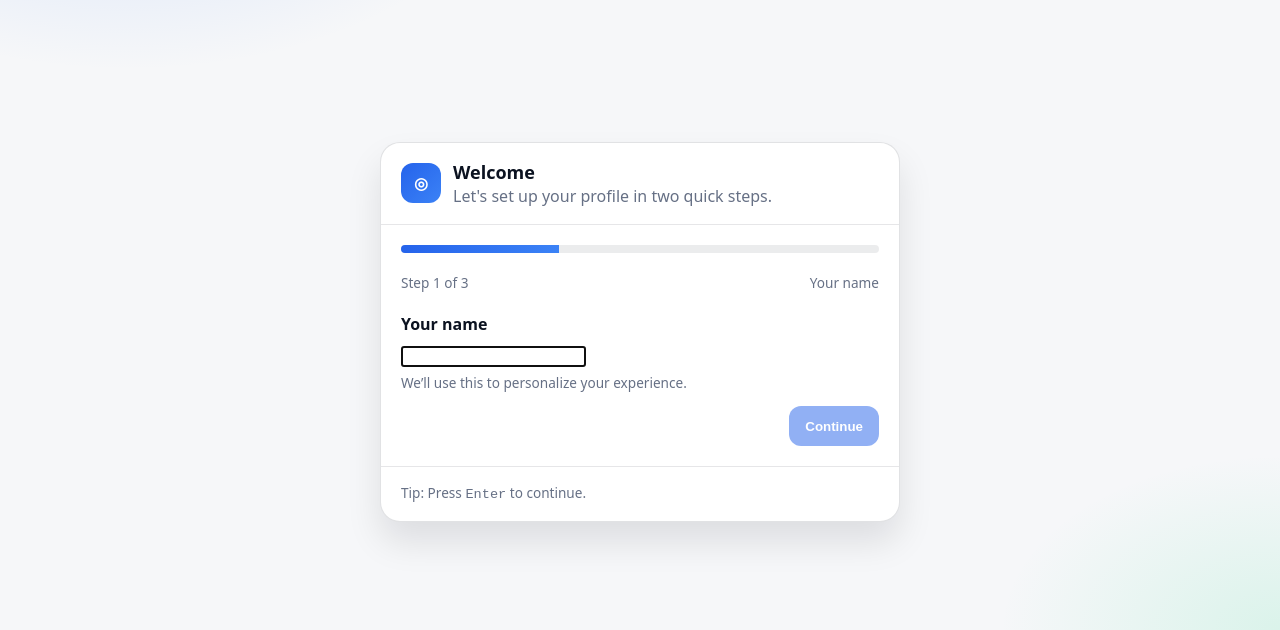
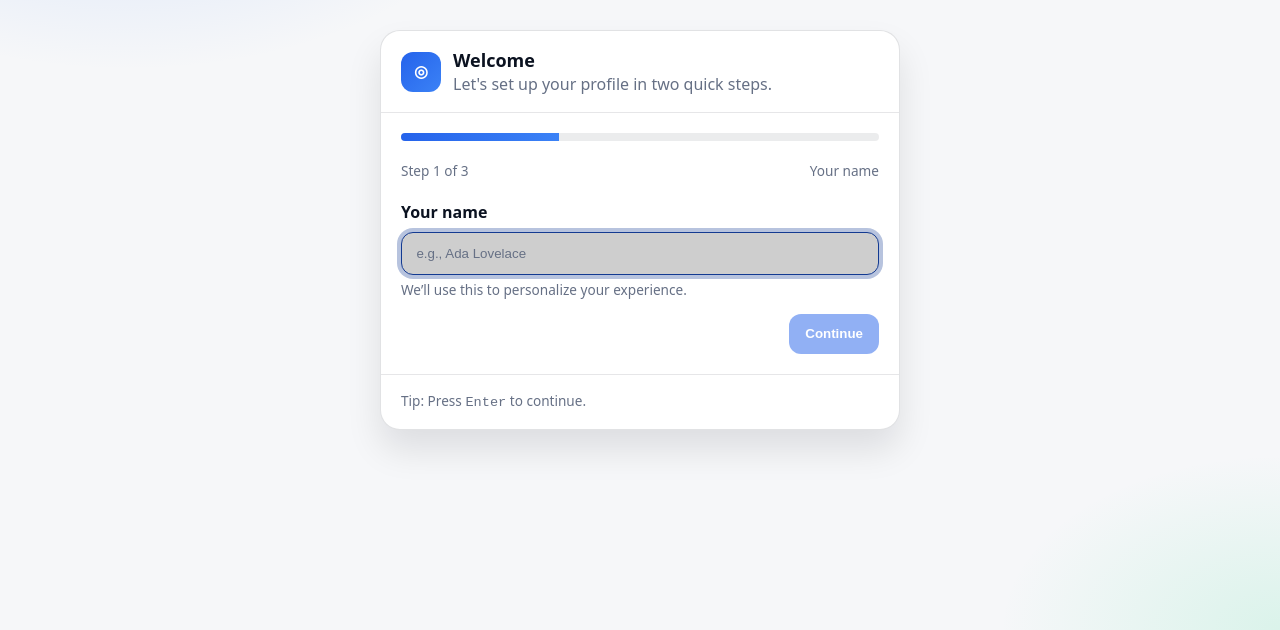
Before and after one commit to casabamj/airt123, a plain HTML site: page get-started/index.html in a window 1280 px wide. Shown: the part 170-800 px from the top of the page. Drawn offline with Linux system fonts and the light colour scheme.

Commit message:
Update index.html

```diff
--- a/get-started/index.html
+++ b/get-started/index.html
@@ -62,10 +62,32 @@
 
     label{ display:block; font-weight: 600; margin-bottom: .5rem }
     .input{
-      width:100%; padding: .8rem .9rem; border-radius: 12px; border: 1px solid color-mix(in oklab, var(--text) 14%, transparent);
-      background: color-mix(in oklab, var(--card) 85%, #000 15%); color: var(--text); outline: none;
+      width:100%; padding: .8rem .9rem; border-radius: 12px;
+      border: 1px solid color-mix(in oklab, var(--text) 14%, transparent);
+      background: var(--card); /* fallback for older browsers */
+      background: color-mix(in oklab, var(--card) 85%, #000 15%);
+      color: var(--text); outline: none;
+      -webkit-appearance: none; appearance: none;
     }
     .input:focus{ box-shadow: 0 0 0 4px color-mix(in oklab, var(--ring) 30%, transparent); border-color: var(--ring) }
+
+    .input::placeholder{ color: var(--muted); opacity: 1 }
+
+    /* Neutralize browser autofill paint so it matches our theme */
+    .input:-webkit-autofill,
+    .input:-webkit-autofill:hover,
+    .input:-webkit-autofill:focus{
+      -webkit-text-fill-color: var(--text);
+      box-shadow: 0 0 0 1000px color-mix(in oklab, var(--card) 85%, #000 15%) inset;
+      border-color: var(--ring);
+      transition: background-color 9999s ease-in-out 0s;
+    }
+    @supports selector(:autofill){
+      .input:autofill{
+        box-shadow: 0 0 0 1000px color-mix(in oklab, var(--card) 85%, #000 15%) inset;
+        border-color: var(--ring);
+      }
+    }
 
     .hint{ font-size: .85rem; color: var(--muted); margin-top: .35rem }
 
@@ -88,9 +110,6 @@
   </style>
 </head>
 <body>
-  <header>
-    <img src="../RE1Mu3b.png" role="presentation" aria-hidden="true" style="overflow-x: visible; transition: none;">
-  </header>
   <main class="card" role="region" aria-labelledby="onboardTitle">
     <div class="header">
       <div class="logo" aria-hidden="true">◎</div>
@@ -108,7 +127,7 @@
       <section class="step" data-step="0" aria-labelledby="s1-title">
         <h2 id="s1-title" class="sr-only">Enter your name</h2>
         <label for="name">Your name</label>
-        <input id="name"$1autocomplete="off" autocapitalize="off" spellcheck="false" data-1p-ignore="true" data-lpignore="true"$2/>
+        <input id="name" class="input" name="name" type="text" placeholder="e.g., Ada Lovelace" autocomplete="name" required />
         <p class="hint">We’ll use this to personalize your experience.</p>
         <p id="nameError" class="error" role="alert" hidden></p>
         <div class="actions">
@@ -120,8 +139,8 @@
       <section class="step" data-step="1" aria-labelledby="s2-title" hidden>
         <h2 id="s2-title" class="sr-only">Enter your direct report’s name</h2>
         <label for="report">Direct report</label>
-        <input id="report"$1autocomplete="off" autocapitalize="off" spellcheck="false" data-1p-ignore="true" data-lpignore="true"$2/>
-        <p class="hint">Who is your immediate enterprise manager?</p>
+        <input id="report" class="input" name="report" type="text" placeholder="e.g., Grace Hopper" autocomplete="off" required />
+        <p class="hint">Who reports directly to you?</p>
         <p id="reportError" class="error" role="alert" hidden></p>
         <div class="actions">
           <button class="btn secondary" id="back1" type="button">Back</button>
```
